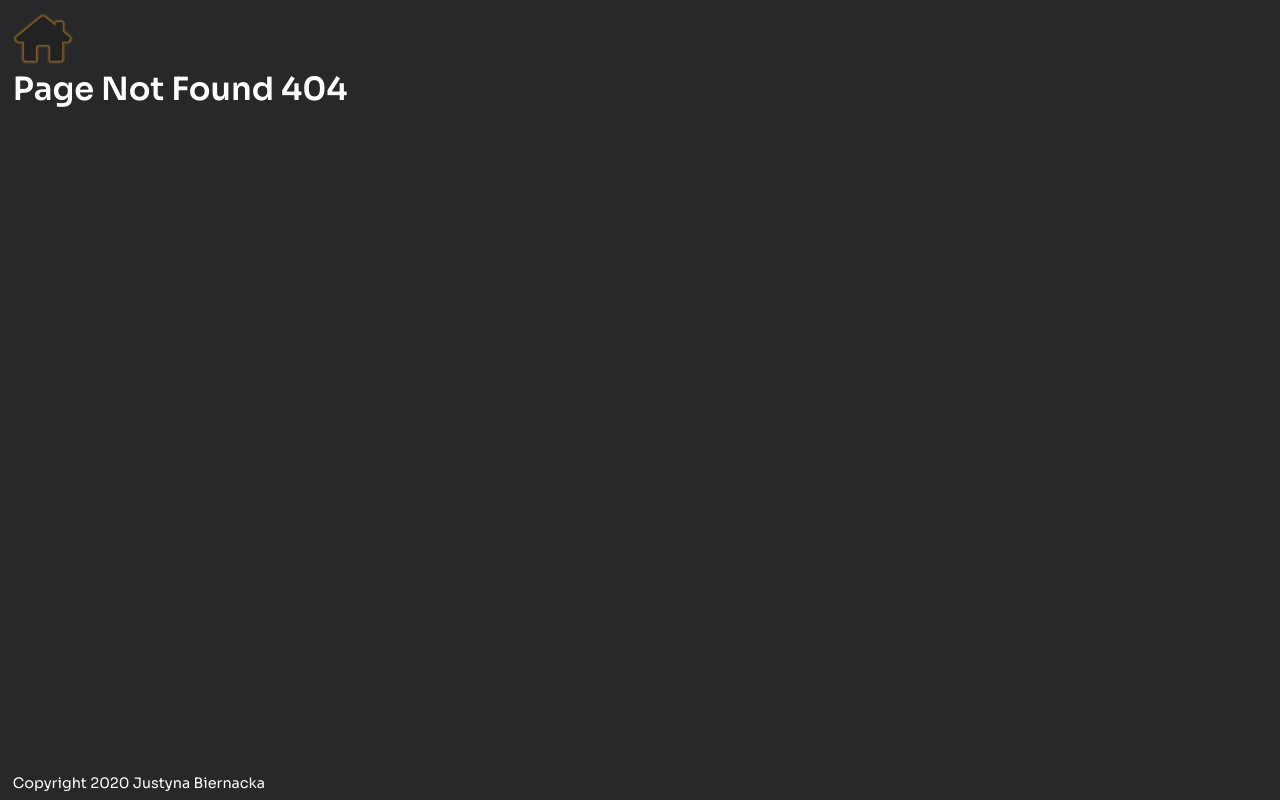
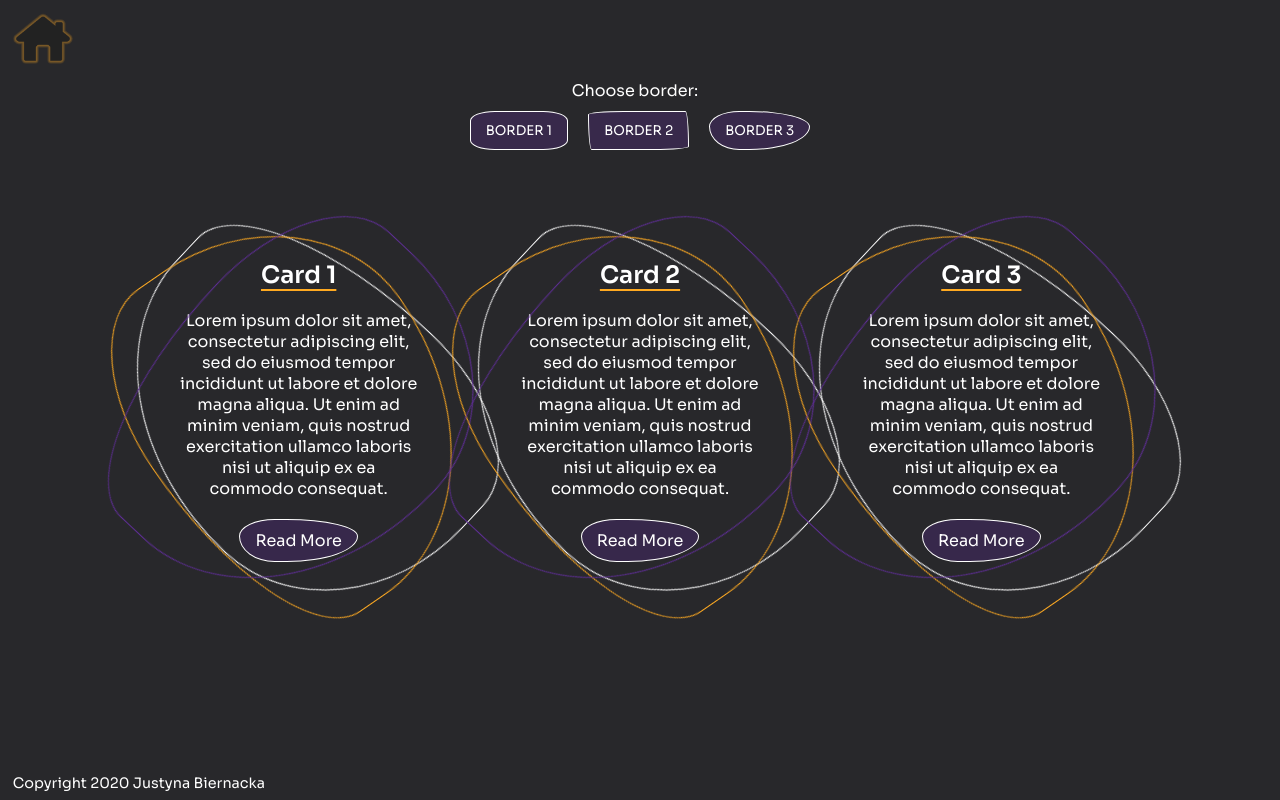
Before and after one commit to freefrogs/Animations, a React (Create React App) app: page /#/7 in a window 1280 px wide. Before the commit this address had no page. Built offline with nearby package versions, Linux system fonts and the light colour scheme.

Commit message:
Add animation 8, card border animation

```diff
--- a/src/components/App.js
+++ b/src/components/App.js
@@ -7,6 +7,7 @@ import Anim4 from './anim/loader/Anim4';
 import Anim5 from './anim/bg/Anim5';
 import Anim6 from './anim/bg/Anim6';
 import Anim7 from './anim/text/Anim7';
+import Anim8 from './anim/card/Anim8';
 import PageNotFound from './PageNotFound';
 import '../styles/App.css';
 import home_icon from '../images/home_icon.png';
@@ -28,6 +29,7 @@ class App extends React.Component {
               <Route path="/4" exact component={Anim5} />
               <Route path="/5" exact component={Anim6} />
               <Route path="/6" exact component={Anim7} />
+              <Route path="/7" exact component={Anim8} />
               <Route component={PageNotFound} />
             </Switch>
             <footer>Copyright {year} Justyna Biernacka</footer>
--- a/src/components/anim/bg/Anim5.js
+++ b/src/components/anim/bg/Anim5.js
@@ -3,7 +3,7 @@ import '../../../styles/Anim5.css';
 
 const Anim5 = () => {
   return (
-    <div className="Anim5 container">
+    <div className="anim5 container">
       <div className="bg"></div>
       <div className="box hand1_box">
         <svg xmlns="http://www.w3.org/2000/svg" viewBox="0 0 90 40">
--- a/src/components/anim/bg/Anim6.js
+++ b/src/components/anim/bg/Anim6.js
@@ -3,7 +3,7 @@ import '../../../styles/Anim6.css';
 
 const Anim6 = () => {
   return (
-    <div className="Anim6 container">
+    <div className="anim6 container">
       <svg className="center" xmlns="http://www.w3.org/2000/svg" viewBox="0 0 80 210">
         <path className="state1" d="M77.315 201.694c-38.7097,26.799 -88.7871,-27.5994 -58.7545,-62.2715 8.0171,-9.2556 64.5271,-34.0506 39.8663,-48.5975 -17.1129,-10.0945 -37.6864,3.2248 -34.522,11.2298 9.0769,22.9617 48.5382,-3.3549 53.5927,-35.7425 5.0587,-32.4147 -14.9692,-59.0541 -38.9457,-64.0167 -15.5273,-3.2138 -30.3731,-0.2555 -35.971,14.4532 -3.8102,10.0114 5.7674,27.0191 15.1935,27.0191"/>
         <path className="state2" d="M42.711 206.893c2.5047,-13.7759 2.6789,-22.9552 0.5101,-38.5982 -2.385,-17.2021 -21.9663,-55.1456 -6.0785,-75.8 2.6109,-3.3941 10.1919,-7.1544 6.0779,-9.9385 -4.3099,-2.9168 -10.6653,-2.665 -16.6613,-4.4346 -10.4888,-3.0956 -6.3858,-14.6503 -3.2138,-21.5169 1.1524,-2.4945 2.3159,-6.326 2.4133,-11.5949 0.0224,-1.2137 -0.7982,-2.2311 -0.8188,-3.5311 -0.0717,-4.5043 0.6622,-9.6671 -0.3449,-14.6218 -0.3983,-1.9593 -2.971,-1.4873 -3.6423,-3.0162 -1.0769,-2.4522 -3.3183,-2.2839 -3.2278,-3.4773 0.1006,-1.3278 3.5333,1.8951 4.1864,1.1589 0.4851,-0.5468 -3.0817,-6.2078 -2.5796,-6.6606 1.5036,-1.3561 6.6926,3.3308 7.5365,9.8735 0.5699,4.4189 4.4703,13.9787 4.3626,17.085 -0.1152,3.32 -0.6916,8.7362 -1.9037,13.8911 -1.3728,5.8382 -1.565,11.6933 -3.5169,13.2932"/>
--- /dev/null
+++ b/src/components/anim/card/Anim8.js
@@ -0,0 +1,46 @@
+import React from 'react';
+import { Link } from 'react-router-dom';
+import '../../../styles/Anim8.css';
+
+const Card = (props) => {
+  return (
+    <div className="card">
+      <span className={props.name}></span>
+      <span className={props.name}></span>
+      <span className={props.name}></span>
+      <div className="content">
+          <h2>{props.title}</h2>
+          <p>Lorem ipsum dolor sit amet, consectetur adipiscing elit, sed do eiusmod tempor incididunt ut labore et dolore magna aliqua. Ut enim ad minim veniam, quis nostrud exercitation ullamco laboris nisi ut aliquip ex ea commodo consequat.</p>
+          <Link className={props.button} to="/7">Read More</Link>
+      </div>
+    </div>
+  )
+}
+
+class Anim8 extends React.Component {
+  state = { border: 'button3'}
+  onButtonClick = e => {
+    this.setState({ border: e.target.dataset.border});
+  }
+  render() {
+    return (
+      <div className="anim8 container">
+        <div className="choose_box">
+          <label>Choose border:</label>
+          <div className="button_box">
+            <button className="button button1" data-border="button1" onClick={this.onButtonClick}>border 1</button>
+            <button className="button button2" data-border="button2" onClick={this.onButtonClick}>border 2</button>
+            <button className="button button3" data-border="button3" onClick={this.onButtonClick}>border 3</button>
+          </div>
+        </div>
+        <div className="cards_box">
+          <Card name={"center " + this.state.border} title="Card 1" button={"button " + this.state.border}/>
+          <Card name={"center " + this.state.border} title="Card 2" button={"button " + this.state.border}/>
+          <Card name={"center " + this.state.border} title="Card 3" button={"button " + this.state.border}/>
+        </div>
+      </div>
+    )
+  }
+}
+
+export default Anim8;
--- a/src/components/anim/text/Anim7.js
+++ b/src/components/anim/text/Anim7.js
@@ -9,7 +9,7 @@ class Anim7 extends React.Component {
   }
   render() {
     return (
-      <div className="Anim7 container">
+      <div className="anim7 container">
         <div className="input_box">
           <label>Enter you text:</label>
           <input
--- a/src/styles/Anim5.css
+++ b/src/styles/Anim5.css
@@ -1,37 +1,37 @@
-.Anim5 {
+.anim5 {
   height: 80vh;
 }
-.Anim5 .bg {
+.anim5 .bg {
   width: 100%;
   height: 100%;
   opacity: 0;
   background: linear-gradient(110deg, transparent 40%, var(--details2), var(--details), var(--details2), transparent 60%), linear-gradient(80deg, transparent 40%, var(--details2), var(--details), var(--details2), transparent 60%);
   animation: show 5s linear forwards;
 }
-.Anim5 .box {
+.anim5 .box {
   width: 50%;
   position: absolute;
   transform: translate(-50%,-50%);
 }
-.Anim5 .hand1_box {
+.anim5 .hand1_box {
   top: 45%;
   left: 28%;
 }
-.Anim5 .hand2_box {
+.anim5 .hand2_box {
   top: 54%;
   left: 77%;
 }
-.Anim5 path {
+.anim5 path {
   fill: transparent;
   stroke-width: 0.5px;
   animation: draw 5s ease-in-out forwards;
 }
-.Anim5 .hand1 {
+.anim5 .hand1 {
   stroke-dasharray: 325;
   stroke-dashoffset: 325;
   stroke: var(--details);
 }
-.Anim5 .hand2 {
+.anim5 .hand2 {
   stroke-dasharray: 305;
   stroke-dashoffset: 305;
   stroke: var(--neon);
--- a/src/styles/Anim6.css
+++ b/src/styles/Anim6.css
@@ -1,35 +1,35 @@
-.Anim6 {
+.anim6 {
   height: 80vh;
 }
-.Anim6 svg {
+.anim6 svg {
   height: 80vh;
   position: absolute;
 }
-.Anim6 path {
+.anim6 path {
   fill-opacity: 0.2;
   fill: var(--neon2);
   stroke-width: 0.5px;
   stroke: var(--details2);
   animation: draw2 5s ease-in-out forwards;
 }
-.Anim6 .state1 {
+.anim6 .state1 {
   fill-opacity: 0;
   stroke-dasharray: 480;
   stroke-dashoffset: 480;
 }
-.Anim6 .state2 {
+.anim6 .state2 {
   stroke-dasharray: 285;
   stroke-dashoffset: 285;
 }
-.Anim6 .state3 {
+.anim6 .state3 {
   stroke-dasharray: 205;
   stroke-dashoffset: 205;
 }
-.Anim6 .state4 {
+.anim6 .state4 {
   stroke-dasharray: 170;
   stroke-dashoffset: 170;
 }
-.Anim6 .state5 {
+.anim6 .state5 {
   stroke-dasharray: 100;
   stroke-dashoffset: 100;
 }
--- a/src/styles/Anim7.css
+++ b/src/styles/Anim7.css
@@ -1,19 +1,19 @@
-.Anim7 {
+.anim7 {
   height: 80vh;
 }
-.Anim7 svg {
+.anim7 svg {
   width: 100%;
   height: 100%;
 }
-.Anim7 .input_box {
+.anim7 .input_box {
   position: relative;
   top: 10%;
   text-align: center;
 }
-.Anim7 input {
+.anim7 input {
   text-align: center;
 }
-.Anim7 text {
+.anim7 text {
   stroke: var(--main_light);
   font-size: 5em;
   font-weight: 700;
--- /dev/null
+++ b/src/styles/Anim8.css
@@ -0,0 +1,73 @@
+.anim8 {
+  height: 80vh;
+}
+.anim8 .choose_box {
+  text-align: center;
+  margin-bottom: 40px;
+}
+.anim8 .button {
+  margin: 10px;
+  padding: 10px 15px;
+  background: var(--details2);
+  color: var(--main_light);
+  border: 1px solid var(--main_light);
+}
+.anim8 .button1 {
+  border-radius: 25%;
+}
+.anim8 .button2 {
+  border-radius: 100px 10px 100px 10px / 10px 100px 10px 100px;
+}
+.anim8 .button3 {
+  border-radius: 30% 60% 60% 30% / 40% 40% 60% 60%;
+}
+.anim8 .button:hover {
+  background: var(--details);
+}
+.anim8 .cards_box {
+  display: flex;
+  justify-content: space-around;
+  align-items: center;
+}
+.anim8 .card {
+  padding: 40px 30px;
+  margin: 20px;
+  position: relative;
+  text-align: center;
+}
+.anim8 .card h2 {
+  padding-bottom: 20px;
+  text-decoration: underline;
+  text-underline-position: under;
+  text-decoration-color: var(--neon);
+}
+.anim8 .card a {
+  transition: 0.4s;
+  display: inline-block;
+  margin-top: 20px;
+  position: relative;
+  z-index: 10;
+}
+.anim8 span {
+  border: 1px solid var(--main_light);
+  position: absolute;
+  width: 100%;
+  height: 100%;
+  transition: 0.4s;
+  animation: rotate8 4s linear infinite;
+}
+.anim8 span:nth-child(2) {
+  border-color: var(--neon);
+  animation: rotate82 5s linear infinite;
+}
+.anim8 span:nth-child(3) {
+  border-color: var(--details);
+  animation-delay: 1s;
+}
+
+@keyframes rotate8 {
+  to {transform: translate(-50%,-50%) rotate(360deg)}
+}
+@keyframes rotate82 {
+  to {transform: translate(-50%,-50%) rotate(-360deg)}
+}
--- a/src/styles/App.css
+++ b/src/styles/App.css
@@ -81,3 +81,12 @@ input:focus {
   border: none;
   border-bottom: 1px solid var(--neon);
 }
+button {
+  cursor: pointer;
+  font-family: var(--main_font);
+  text-transform: uppercase;
+  border:0;
+  outline:none;
+  box-shadow:none;
+  transition: 0.4s;
+}
```
